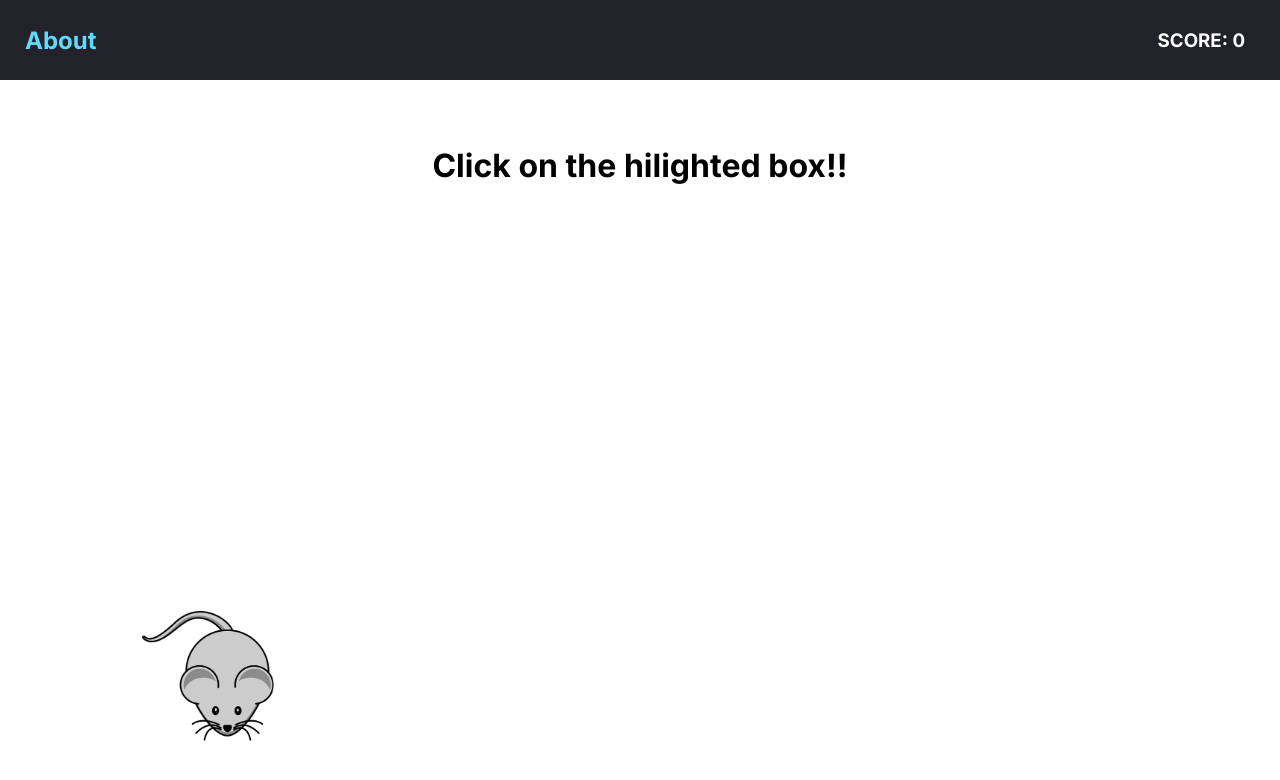
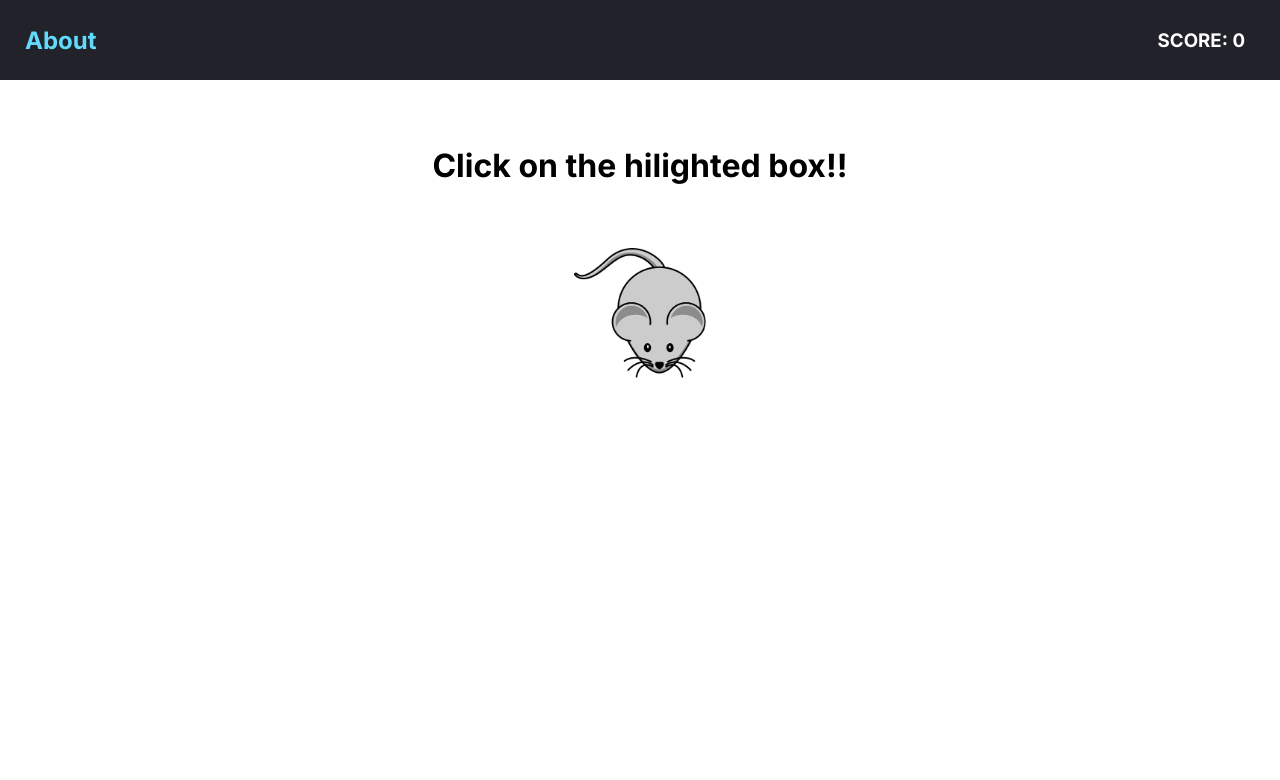
Before and after one commit to loyeh/react-bobziroll, a React (Create React App) app: page / in a window 1280 px wide. Both pictures are taken after a click on the button "START". Shown: the top 780 px of the page. Built offline with nearby package versions, Linux system fonts and the light colour scheme.

Commit message:
making boxes change after click

```diff
--- a/src/components/Boxes.jsx
+++ b/src/components/Boxes.jsx
@@ -4,8 +4,7 @@ const Boxes = ({ items = 6, onBoxClick = () => {} }) => {
   const [boxGame, setBoxGame] = useState(Array(items).fill(0));
   const [startGame, setStartGame] = useState(false);
 
-  useEffect(() => {
-    setTimeout(() => {
+  function boxRandomChooser() {
     const index = Math.trunc(Math.random() * items);
     console.log(index);
     setBoxGame(() => {
@@ -13,8 +12,18 @@ const Boxes = ({ items = 6, onBoxClick = () => {} }) => {
       newBoxArray[index] = 1;
       return newBoxArray;
     });
-      console.log(boxGame);
-    }, 2000);
+  }
+
+  function boxClickHandler(target) {
+    onBoxClick(target);
+    setTimeout(boxRandomChooser, 330);
+  }
+
+  useEffect(() => {
+    const timeout = setTimeout(boxRandomChooser, 2000);
+    return () => {
+      clearTimeout(timeout);
+    };
   }, [boxGame]);
 
   return (
@@ -31,7 +40,7 @@ const Boxes = ({ items = 6, onBoxClick = () => {} }) => {
           <div
             key={index}
             className={box === 1 ? "box filled" : "box"}
-            onClick={box === 1 ? onBoxClick : null}
+            onClick={box === 1 ? boxClickHandler : null}
           ></div>
         ))}
     </div>
```
Lines whose indentation alone changed are shown as unchanged.
